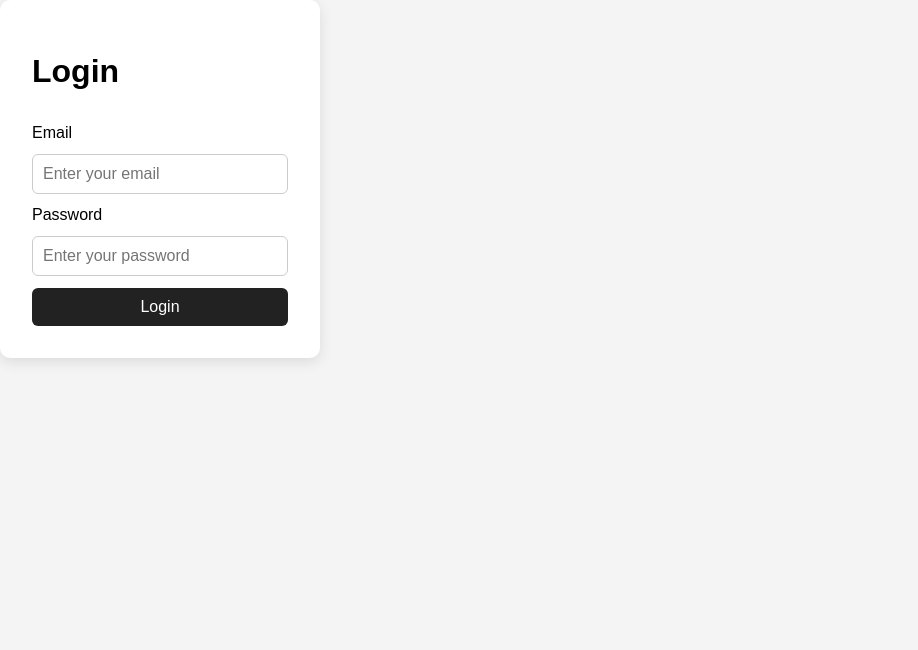
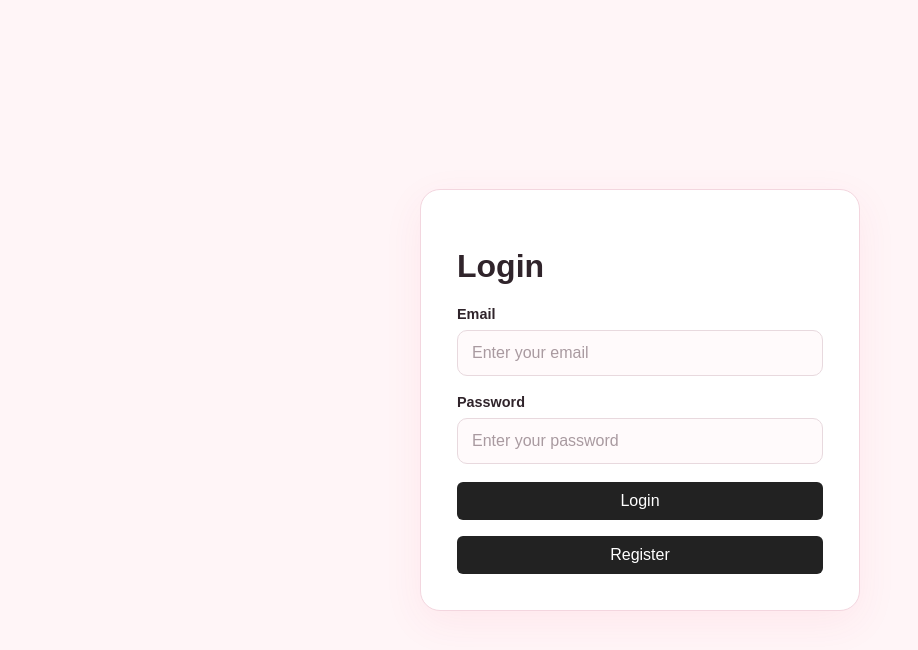
Before and after one commit to austinstephenson/Social-Media-proj, a React (Vite) app in the folder frontend/: page /login in a window 1280 px wide. Shown: the top 650 px of the page, without its empty margins (0-918 px from the left). Built offline with nearby package versions, Linux system fonts and the light colour scheme.

Commit message:
Account creation through Frontend
Register Page and linking of pages.

Needs token to access workspace

```diff
--- /dev/null
+++ b/frontend/src/components/ProtectedRoute.tsx
@@ -0,0 +1,5 @@
+import ProtectedRoute from "./components/ProtectedRoute";
+
+<Route element={<ProtectedRoute />}>
+  <Route path="/workspace" element={<DesktopWorkspace />} />
+</Route>
--- a/frontend/src/pages/Home.tsx
+++ b/frontend/src/pages/Home.tsx
@@ -12,6 +12,10 @@ function Home() {
       <button onClick={() => navigate("/login")}>
         Login
       </button>
+      <button onClick={() => navigate("/register")}>
+        Register
+      </button>
+
     </div>
   );
 }
--- a/frontend/src/pages/Login.tsx
+++ b/frontend/src/pages/Login.tsx
@@ -1,5 +1,6 @@
 import { useState, type SubmitEvent } from "react";
 import { useNavigate } from "react-router-dom";
+import "./Register.css"
 
 const API = "http://localhost:8000";
 function Login() {
@@ -23,14 +24,14 @@ function Login() {
     }
     const { access_token } = await res.json();
     localStorage.setItem("token", access_token);
-    navigate("/");
+    navigate("/workspace");
   }
 
 
 
   return (
-    <div className="login-page">
-      <form className="login-card" onSubmit={handleSubmit}>
+    <div className="register-page">
+      <form className="register-card register-form" onSubmit={handleSubmit}>
         <h1>Login</h1>
 
         <label htmlFor="email">Email</label>
@@ -56,6 +57,11 @@ function Login() {
         {error && <p style={{ color: "red" }}>{error}</p>}
 
         <button type="submit">Login</button>
+
+        <button style={{ marginTop: "16px" }}
+        onClick={() => navigate("/register")}>
+        Register
+      </button>
       </form>
     </div>
   );
--- a/frontend/src/pages/Register.tsx
+++ b/frontend/src/pages/Register.tsx
@@ -1,9 +1,10 @@
 
 import { useState } from "react";
-import { Link } from "react-router-dom";
 import "./Register.css";
+import { Link, useNavigate } from "react-router-dom";
 
 function Register() {
+  const navigate = useNavigate();
   const [username, setUsername] = useState("");
   const [email, setEmail] = useState("");
   const [password, setPassword] = useState("");
@@ -59,7 +60,8 @@ function Register() {
       return;
     }
 
-    setSuccess("Account created successfully!");
+    setSuccess("Account created successfully! Time to login...");
+    setTimeout(() => navigate("/login"), 1200);
   } catch (error) {
     console.error("Registration error:", error);
     setError(
```
Also changed, not shown: 2 other files (tests, documents, lock files or other folders).
